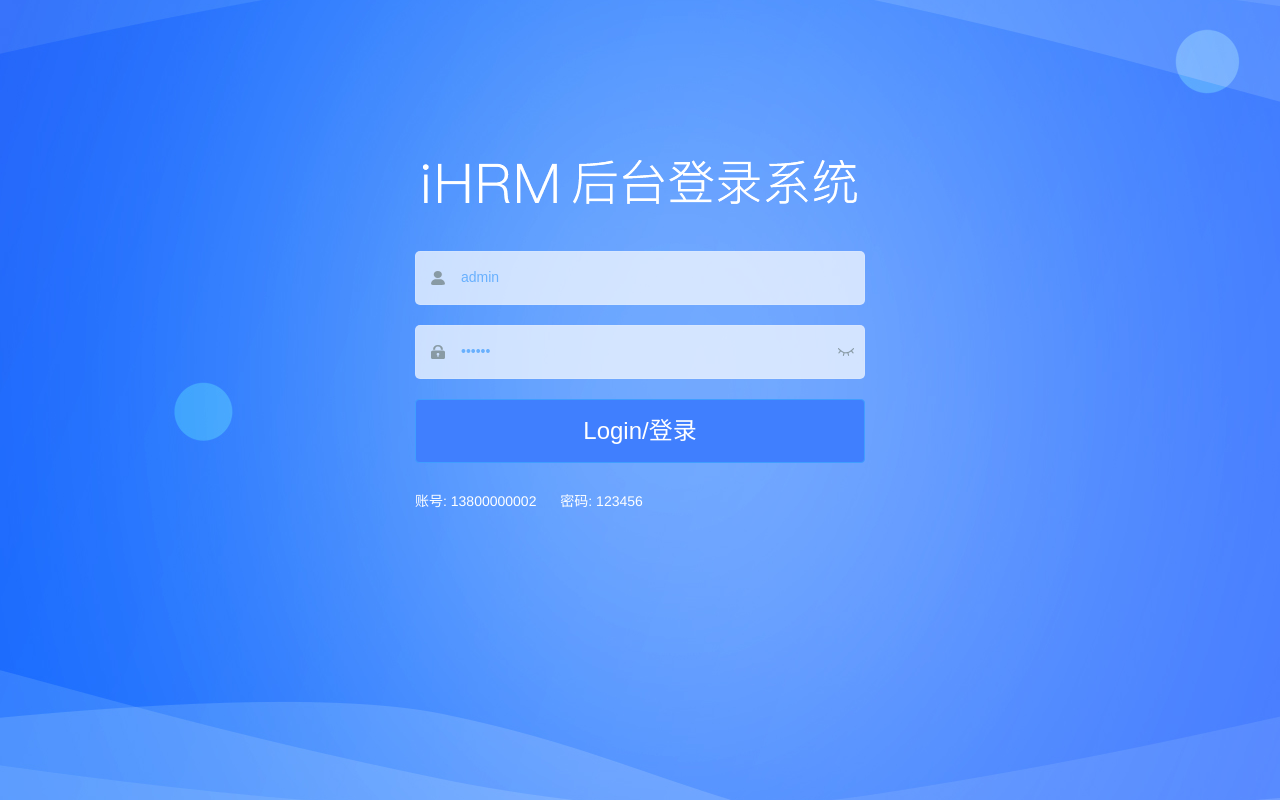
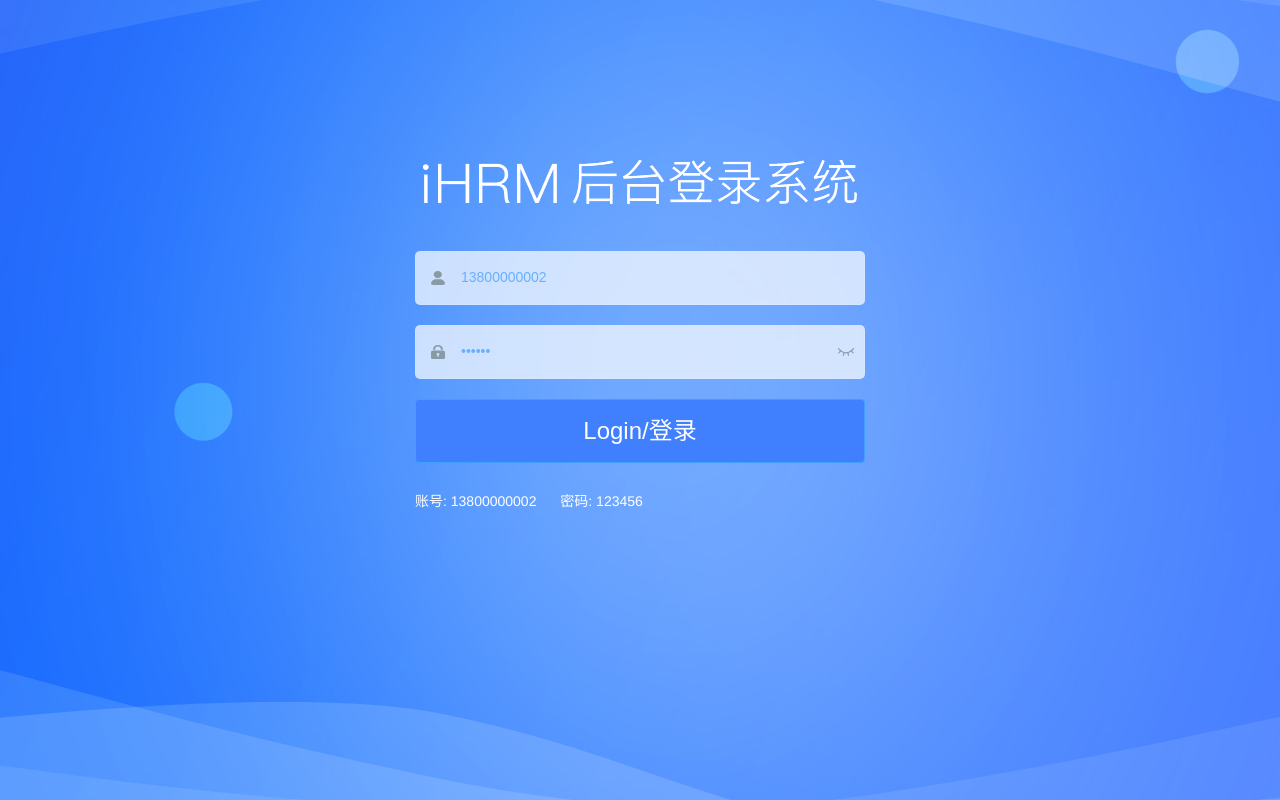
Before and after one commit to 98hb/human_resources_center, a Vue app: page /#/login in a window 1280 px wide. Built offline with nearby package versions, Linux system fonts and the light colour scheme.

Commit message:
手机号和密码的校验件

```diff
--- a/src/utils/validate.js
+++ b/src/utils/validate.js
@@ -18,3 +18,9 @@ export function validUsername(str) {
   const valid_map = ['admin', 'editor']
   return valid_map.indexOf(str.trim()) >= 0
 }
+/**
+ * 校验手机号
+ */
+export function verifyMobile(str) {
+  return /^1[3-9]\d{9}$/.test(str)
+}
--- a/src/views/login/index.vue
+++ b/src/views/login/index.vue
@@ -9,15 +9,15 @@
         </h3>
       </div>
       <!-- 设置prop属性 -->
-      <el-form-item prop="username">
+      <el-form-item prop="mobile">
         <span class="svg-container">
           <svg-icon icon-class="user" />
         </span>
         <!-- v-model绑定属性 -->
         <el-input
           ref="username"
-          v-model="loginForm.username"
-          placeholder="Username"
+          v-model="loginForm.mobile"
+          placeholder="Username/请输入手机号"
           name="username"
           type="text"
           tabindex="1"
@@ -34,7 +34,7 @@
           ref="password"
           v-model="loginForm.password"
           :type="passwordType"
-          placeholder="Password"
+          placeholder="Password/请输入密码"
           name="password"
           tabindex="2"
           auto-complete="on"
@@ -56,37 +56,42 @@
 </template>
 
 <script>
-import { validUsername } from '@/utils/validate'
+import { verifyMobile } from '@/utils/validate'
 
 export default {
   name: 'Login',
   data() {
-    const validateUsername = (rule, value, callback) => {
+    const validateMobile = (rule, value, callback) => {
       // 校验成功 callback()
       // 校验失败 callback(new Error("错误信息"))
-      if (!validUsername(value)) {
-        callback(new Error('Please enter the correct user name'))
-      } else {
-        callback()
-      }
+      // if (!verifyMobile(value)) {
+      //   callback(new Error('Please enter the correct user name/手机号格式不正确'))
+      // } else {
+      //   callback()
+      // }
+      verifyMobile(value) ? callback() : callback(new Error('Please enter the correct user name/手机号格式不正确'))
     }
-    const validatePassword = (rule, value, callback) => {
-      if (value.length < 6) {
-        callback(new Error('The password can not be less than 6 digits'))
-      } else {
-        callback()
-      }
-    }
+    // const validatePassword = (rule, value, callback) => {
+    //   if (value.length < 6) {
+    //     callback(new Error('The password can not be less than 6 digits'))
+    //   } else {
+    //     callback()
+    //   }
+    // }
     return {
       loginForm: {
-        username: 'admin',
-        password: '111111'
+        mobile: '13800000002',
+        password: '123456'
       },
       loginRules: {
         // trigger 校验的触发方式 blur/change
         // 自定义函数  validator
-        username: [{ required: true, trigger: 'blur', validator: validateUsername }],
-        password: [{ required: true, trigger: 'blur', validator: validatePassword }]
+        mobile: [{ required: true, trigger: 'blur', message: '手机号不能为空' }, {
+          validator: validateMobile, trigger: 'blur'
+        }],
+        password: [{ required: true, trigger: 'blur', message: '密码不能为空' }, {
+          trigger: 'blur', min: 6, max: 16, message: 'The password can not be less than 6 digits/密码长度为6-16位之间'
+        }]
       },
       loading: false,
       passwordType: 'password',
```
